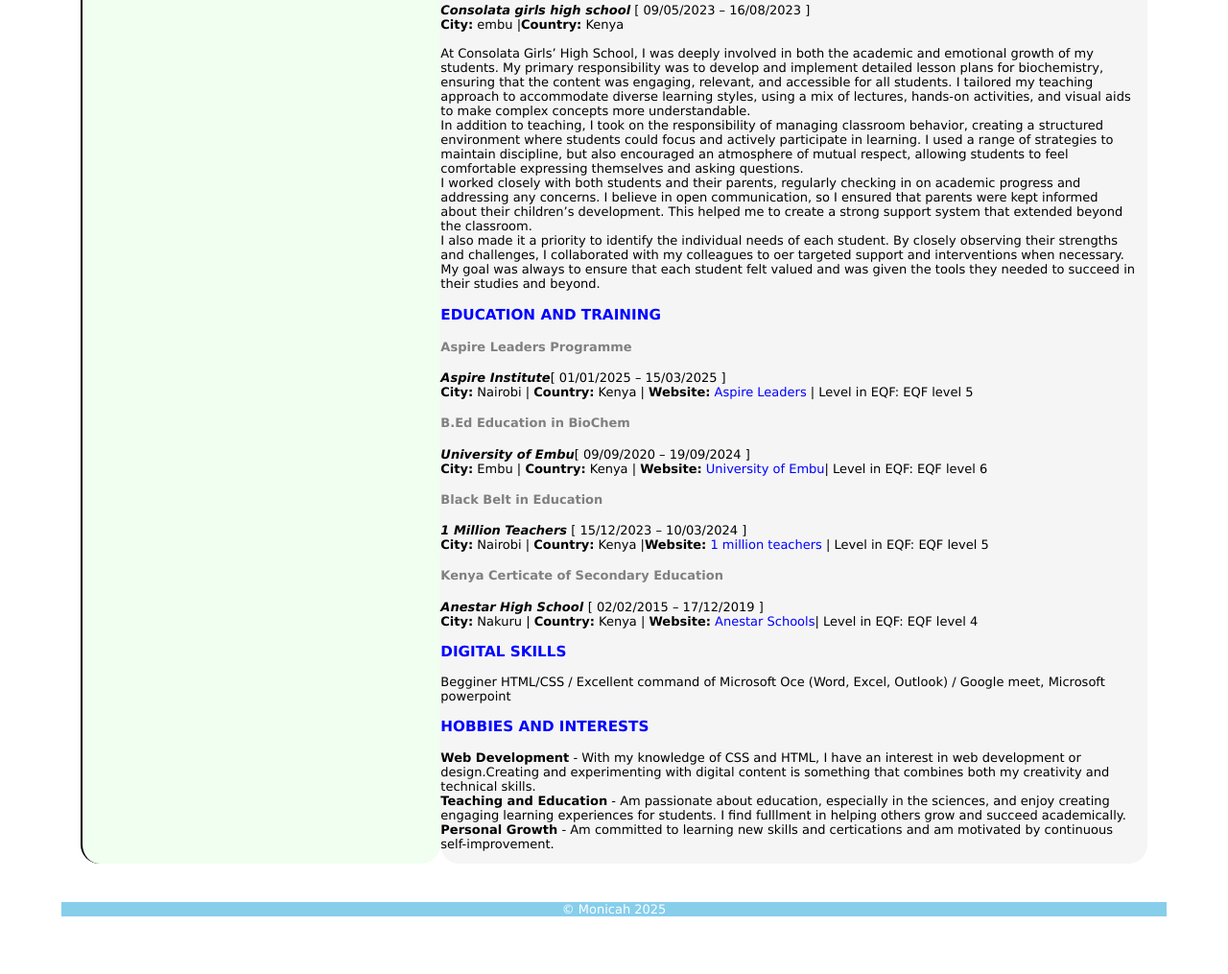
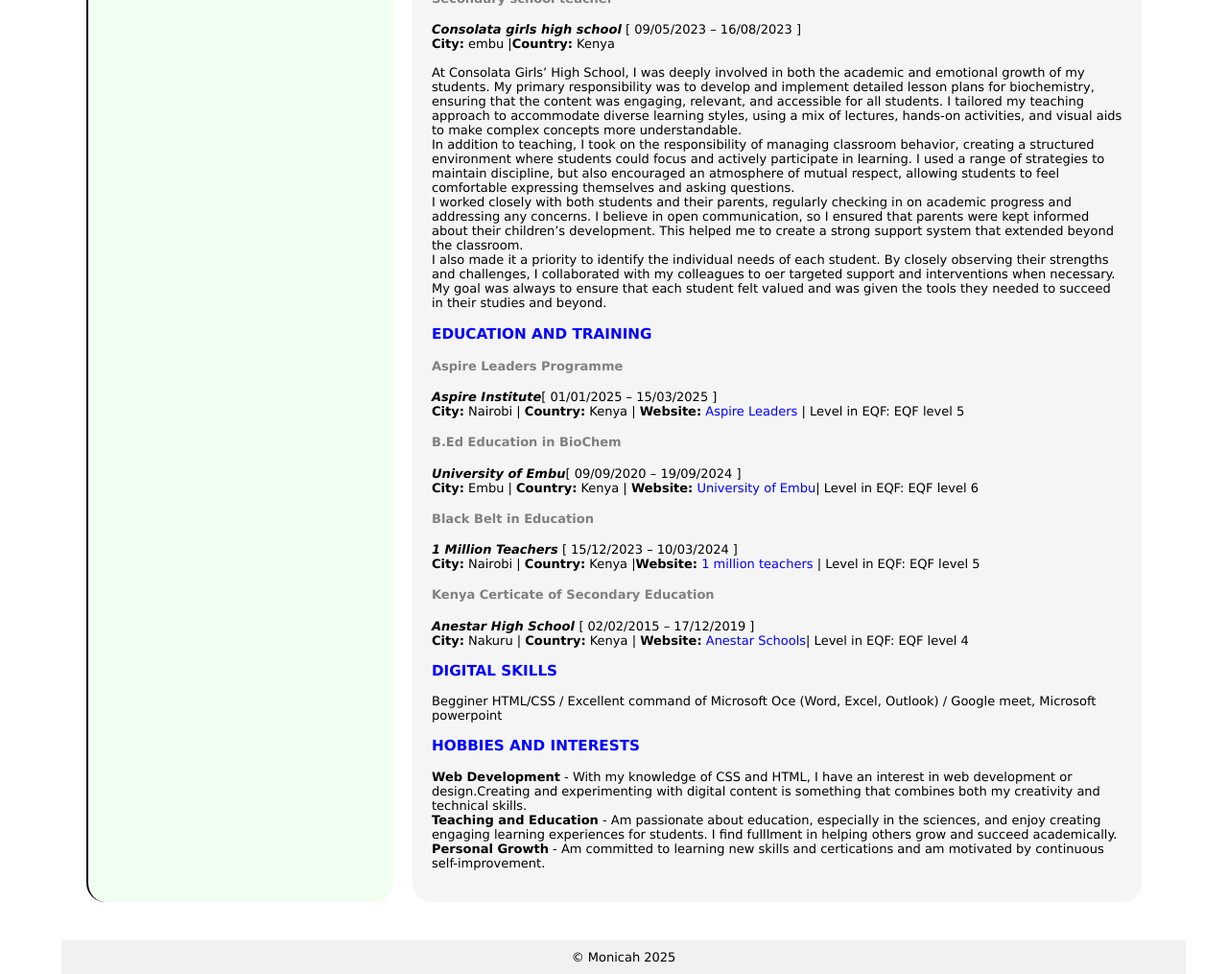
Before and after one commit to monie12/Trial-and-error, a plain HTML site: page index.html in a window 1280 px wide. Shown: the part 1047-2062 px from the top of the page at 96% size. Before the commit the page ends 2002 px from the top, so only its background shows below. Drawn offline with Linux system fonts and the light colour scheme.

Commit message:
Updated CV layout

```diff
--- a/index.html
+++ b/index.html
@@ -3,11 +3,11 @@
     <head>
         <meta charset="UTF-8">
         <meta name="viewport" content="width=device-width, initial-scale=1.0">
-        <title>my cv</title>
+        <title>my cv 🃏</title>
         <link rel="stylesheet" href="style.css">
         <script src=""></script>
         <script src="https://kit.fontawesome.com/56c6c061fb.js" crossorigin="anonymous"></script>
-        <link rel="icon" href="<i class="fa-solid fa-chalkboard-user"></i>"
+
 
    </head>
     <body>
@@ -123,7 +123,7 @@
     <h4>B.Ed Education in BioChem</h4>
 
     <P class="link"><em><b>University of Embu</b></em>[ 09/09/2020 – 19/09/2024 ]<br>
-     <strong>City:</strong> Embu | <strong>Country:</strong> Kenya | <strong>Website:</strong> <a href="www.embuni.ac.ke " target="_blank">University of Embu</a>| Level in EQF: EQF level 6</P>
+     <strong>City:</strong> Embu | <strong>Country:</strong> Kenya | <strong>Website:</strong> <a href="www.embuni.ac.ke" target="_blank">University of Embu</a>| Level in EQF: EQF level 6</P>
 
     <h4>Black Belt in Education</h4>
 
--- a/style.css
+++ b/style.css
@@ -6,30 +6,25 @@ body{
     font-size: small;
 
 }
-.logo {
-    display: flex;
-    justify-content: right;
-    align-items: right;
-}
 
 .cv-container {
     display: flex;
     justify-content: space-between;
     padding: 20px;
     margin: 20px auto;
+    max-width: 1100px;
+    gap: 20px;
 
 
 }
-.cv-right-container{
-    background-color: gray;
-    padding: 10px;
-}
+
+
 .cv-right {
-    flex: 1;
-    padding-left: 10px;
+    flex: 0.8;
+    padding: 15px;
     border-left: 2px solid;
     border-radius: 20px;
-    width: auto;
+    min-width: 250px;
     background-color: honeydew;
     text-align: left;
 
@@ -37,7 +32,7 @@ body{
 
 .cv-left {
     flex: 2;
-    padding-right: 10px;
+    padding: 20px;
     border-radius: 20px;
     background-color: whitesmoke;
 }
@@ -81,7 +76,11 @@ h4 {
 }
 
 
-footer {
-    background-color: skyblue;
-    color: white;
+footer{
+    text-align: center;
+    padding: 10px;
+    background-color: #f1f1f1;
+    position: relative;
+    bottom: 0;
+    width: 100%;
 }
```
